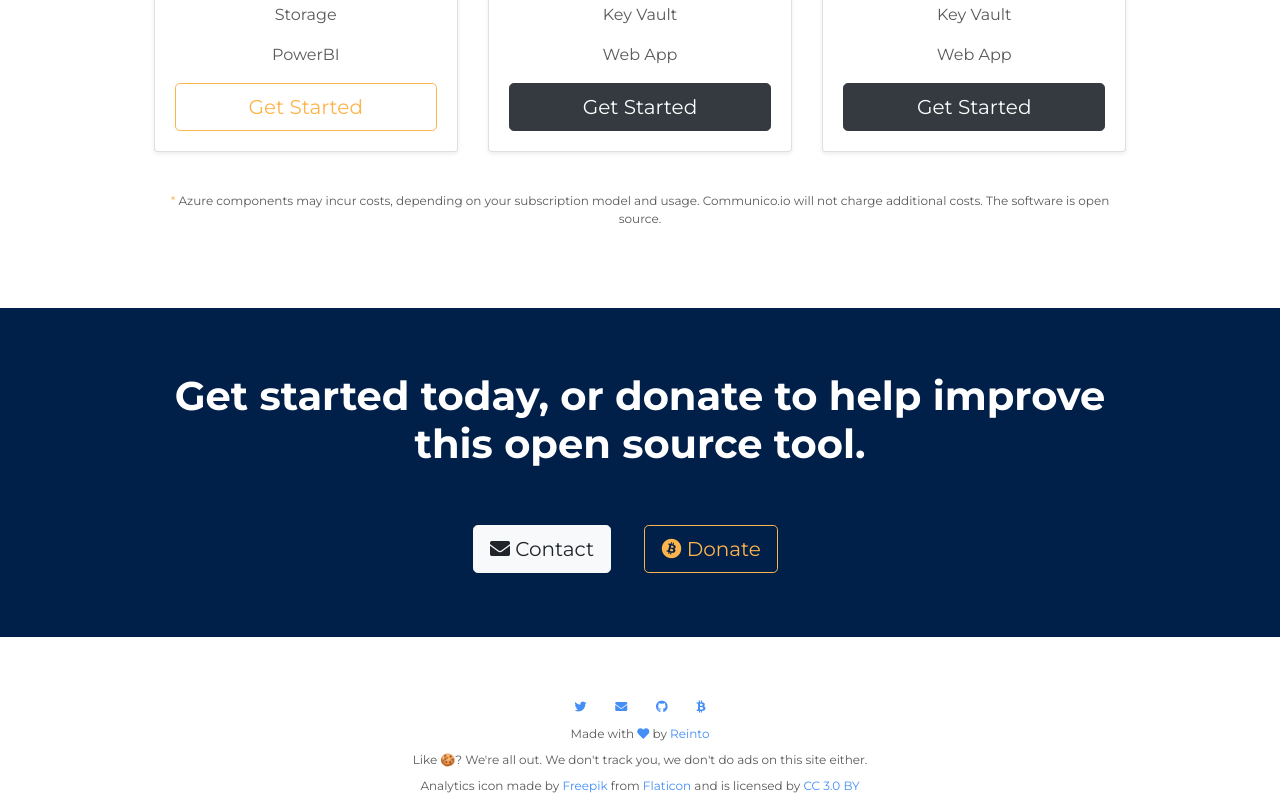
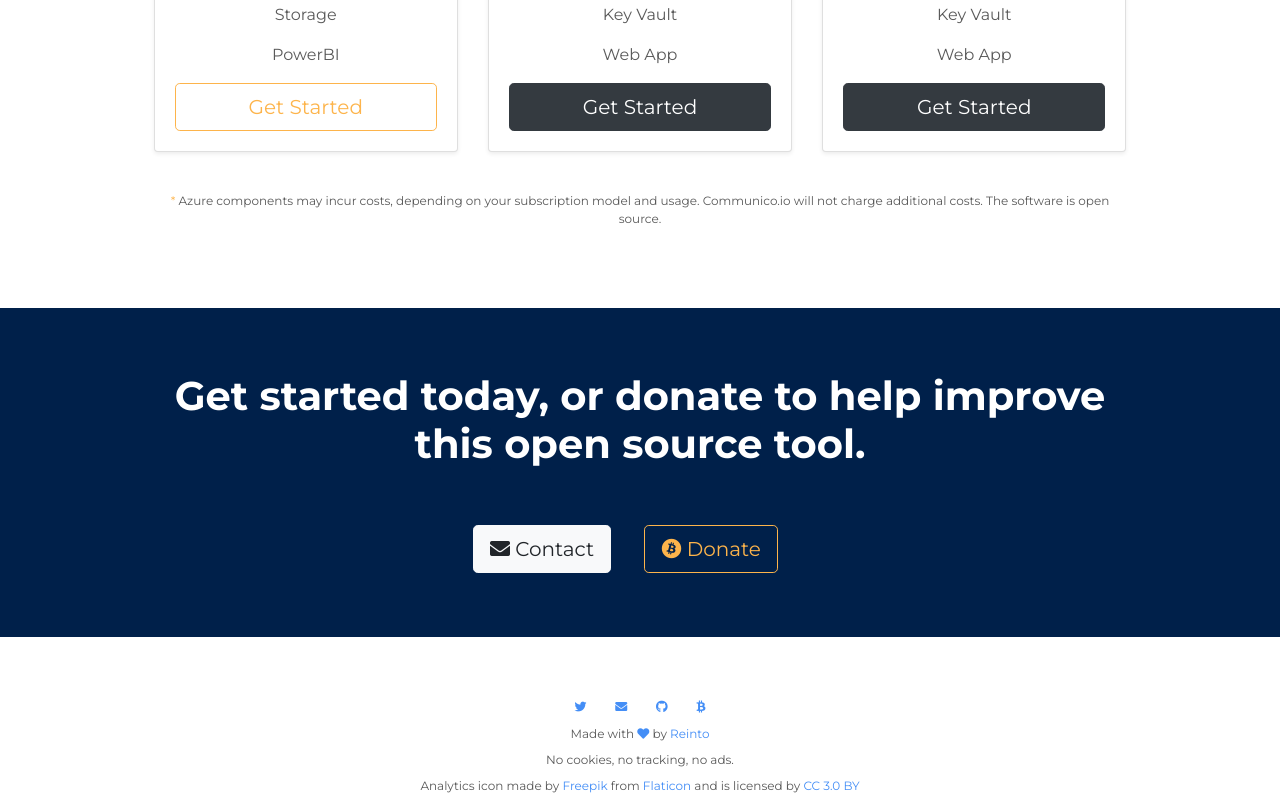
Before and after one commit to communico-io/website, a plain HTML site: page index.html in a window 1280 px wide. Shown: the part 2127-2938 px from the top of the page. Drawn offline with nearby package versions, Linux system fonts and the light colour scheme.

```diff
--- a/index.html
+++ b/index.html
@@ -193,7 +193,7 @@
     <a class="fab fa-github social-icons" href="https://github.com/communico-io"></a>
     <a class="fab fa-btc social-icons donate" href="#"></a>
     <p class="footer-middle-p">Made with <i class="fas fa-heart donate"></i> by <a class="footer-link" href="https://reinto.nl">Reinto</a></p>
-    <p class="footer-middle-p">Like 🍪? We're all out. We don't track you, we don't do ads on this site either.</p>
+    <p class="footer-middle-p">No cookies, no tracking, no ads.</p>
     <p>Analytics icon made by <a class="footer-link" href="https://www.freepik.com/">Freepik</a> from <a class="footer-link" href="https://www.flaticon.com/">Flaticon</a> and is licensed by <a class="footer-link" href="http://creativecommons.org/licenses/by/3.0/"
         title="Creative Commons BY 3.0" target="_blank">CC
         3.0 BY</a></p>
```
